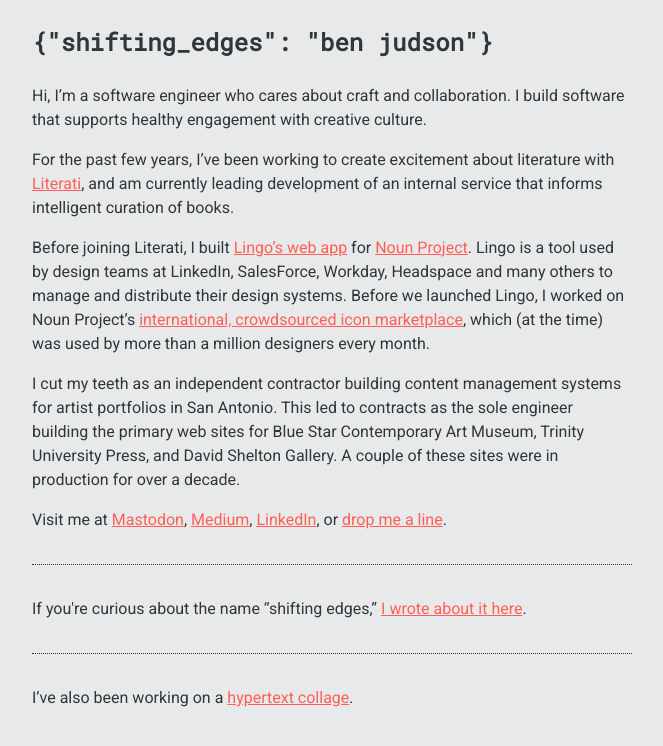
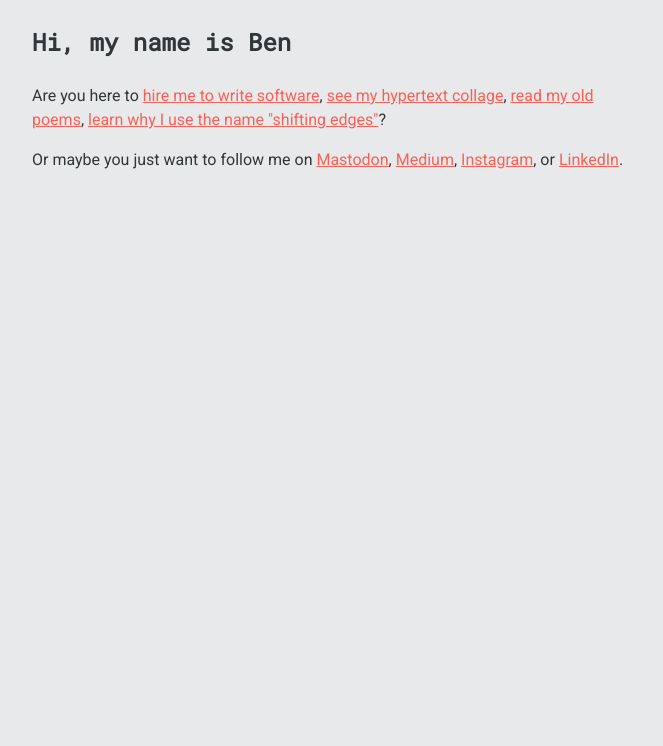
Before and after one commit to bjudson/shiftingedges, a SvelteKit app: page / in a window 1280 px wide. Shown: the top 746 px of the page, without its empty margins (308-971 px from the left). Built offline with nearby package versions, Linux system fonts and the light colour scheme.

Commit message:
misc restructuring
* move styles off of body and in PageContainer
* move software bio into sub page
* make home page simply navigation to subsections
* clean up some collage styles

```diff
--- a/src/app.html
+++ b/src/app.html
@@ -31,10 +31,6 @@
 	}
 
 	body {
-		font-family: 'Roboto', sans-serif;
-		display: flex;
-		justify-content: center;
-		padding: 16px;
 		font-size: 16px;
 		line-height: 24px;
 		background: var(--bg-color);
--- a/src/routes/+page.svelte
+++ b/src/routes/+page.svelte
@@ -1,96 +1,39 @@
+<script>
+  import PageContainer from "./PageContainer.svelte";
+</script>
+
 <svelte:head>
-  <title>Ben Judson # software engineer</title>
-  <meta property="og:title" content="Ben Judson # software engineer" />
+  <title>Ben Judson</title>
+  <meta property="og:title" content="Ben Judson" />
   <meta
     property="og:description"
     content="Hi, I’m a software engineer who cares about craft and collaboration. I build software that
-	supports healthy engagement with creative culture."
+      supports healthy engagement with creative culture."
   />
   <link rel="icon" type="image/png" href="favicon.png?v=1" />
 </svelte:head>
 
-<section>
-  <h1>&lbrace;"shifting_edges": "ben judson"&rbrace;</h1>
+<PageContainer>
+  <section>
+    <h1>Hi, my name is Ben</h1>
 
-  <div id="work">
     <p>
-      Hi, I’m a software engineer who cares about craft and collaboration. I
-      build software that supports healthy engagement with creative culture.
+      Are you here to <a href="/software">hire me to write software</a>,
+      <a href="/collage">see my hypertext collage</a>,
+      <a href="/poems">read my old poems</a>,
+      <a href="/shifting-edges">learn why I use the name "shifting edges"</a>?
     </p>
+
     <p>
-      For the past few years, I’ve been working to create excitement about
-      literature with <a href="https://literati.com/">Literati</a>, and am
-      currently leading development of an internal service that informs
-      intelligent curation of books.
+      Or maybe you just want to follow me on <a
+        rel="me"
+        href="https://hachyderm.io/@shiftingedges">Mastodon</a
+      >, <a href="https://medium.com/@shiftingedges">Medium</a>,
+      <a href="https://www.instagram.com/shiftingedges/">Instagram</a>, or
+      <a href="https://www.linkedin.com/in/ben-judson/">LinkedIn</a>.
     </p>
-    <p>
-      Before joining Literati, I built <a href="https://www.lingoapp.com/"
-        >Lingo’s web app</a
-      >
-      for
-      <a href="https://thenounproject.com/">Noun Project</a>. Lingo is a tool
-      used by design teams at LinkedIn, SalesForce, Workday, Headspace and many
-      others to manage and distribute their design systems. Before we launched
-      Lingo, I worked on Noun Project’s
-      <a href="https://thenounproject.com/search/?q=origami"
-        >international, crowdsourced icon marketplace</a
-      >, which (at the time) was used by more than a million designers every
-      month.
-    </p>
-    <p>
-      I cut my teeth as an independent contractor building content management
-      systems for artist portfolios in San Antonio. This led to contracts as the
-      sole engineer building the primary web sites for Blue Star Contemporary
-      Art Museum, Trinity University Press, and David Shelton Gallery. A couple
-      of these sites were in production for over a decade.
-    </p>
-    <p>
-      Visit me at <a rel="me" href="https://hachyderm.io/@shiftingedges"
-        >Mastodon</a
-      >,
-      <a href="https://medium.com/@shiftingedges">Medium</a>,
-      <a href="https://www.linkedin.com/in/ben-judson/">LinkedIn</a>, or
-      <a href="mailto:ben@shiftingedges.com">drop me a line</a>.
-    </p>
-  </div>
-
-  <div id="other-stuff" style="display: none;">
-    <p>I’ve written some <a href="http://whenithides.org/">poetry</a>.</p>
-    <p>
-      I’ve also written some essays about artists like <a
-        href="http://l.pastelegram.org/features/166">John Cage</a
-      >.
-    </p>
-    <p>
-      I’ve organized some <a href="http://heavydenim.org/past.html"
-        >concerts by adventurous musicians</a
-      >.
-    </p>
-    <p>
-      I used to host a radio show called the Free Jazz Hour on KRTU San Antonio.
-    </p>
-  </div>
-
-  <div
-    style="margin-top: 2rem; padding-top: 2rem; border-top: 1px dotted var(--fg-color);"
-  >
-    <p>
-      If you're curious about the name “shifting edges,” <a
-        href="shifting-edges/">I wrote about it here</a
-      >.
-    </p>
-    <div>
-      <div
-        style="margin-top: 2rem; padding-top: 2rem; border-top: 1px dotted var(--fg-color);"
-      >
-        <p>
-          I’ve also been working on a <a href="collage/">hypertext collage</a>.
-        </p>
-        <div></div>
-      </div>
-    </div>
-  </div>
-</section>
+  </section></PageContainer
+>
 
 <style>
   section {
@@ -104,17 +47,13 @@
     margin: 0 0 24px 0;
   }
 
-  p {
-    margin: 0 0 16px 0;
-  }
-
   a {
     color: #fe5f55;
   }
 
   @media only screen and (max-width: 768px) {
     h1 {
-      font-size: 16px;
+      font-size: 18px;
       line-height: 24px;
     }
   }
--- /dev/null
+++ b/src/routes/PageContainer.svelte
@@ -0,0 +1,12 @@
+<div>
+  <slot />
+</div>
+
+<style>
+  div {
+    font-family: "Roboto", sans-serif;
+    display: flex;
+    justify-content: center;
+    padding: 16px;
+  }
+</style>
--- a/src/routes/poems/+layout.svelte
+++ b/src/routes/poems/+layout.svelte
@@ -2,6 +2,14 @@
   import { linksClicked } from "./stores";
 </script>
 
+<svelte:head>
+  <title>waves without sea: poems</title>
+  <meta property="og:title" content="waves without sea" />
+  <meta property="og:description" content="a collection of hypertext poems" />
+  <link rel="icon" type="image/png" href="favicon.png?v=1" />
+</svelte:head>
+
+<div class="poem-container">
   <slot />
 
   <section class="footer">
@@ -22,6 +30,7 @@
       by <a href="/">Ben Judson</a>
     </p>
   </section>
+</div>
 
 <style>
   @font-face {
@@ -36,6 +45,16 @@
     src: url("/Alegreya-Bold.otf");
     font-weight: bold;
     font-style: normal;
+  }
+
+  .poem-container {
+    display: flex;
+    flex-direction: column;
+    align-items: center;
+    padding: 1rem;
+    @media (max-width: 768px) {
+      padding: 0;
+    }
   }
 
   section.footer {
@@ -102,14 +121,4 @@
       }
     }
   }
-
-  :global(body) {
-    flex-direction: column;
-    align-items: center;
-
-    @media (max-width: 768px) {
-      padding: 0 !important;
-      margin: 0 !important;
-    }
-  }
 </style>
--- /dev/null
+++ b/src/routes/software/+page.svelte
@@ -0,0 +1,82 @@
+<script>
+  import PageContainer from "../PageContainer.svelte";
+</script>
+
+<svelte:head>
+  <title>Ben Judson # software engineer</title>
+  <meta property="og:title" content="Ben Judson # software engineer" />
+  <meta
+    property="og:description"
+    content="Hi, I’m a software engineer who cares about craft and collaboration. I build software that
+	supports healthy engagement with creative culture."
+  />
+  <link rel="icon" type="image/png" href="favicon.png?v=1" />
+</svelte:head>
+
+<PageContainer>
+  <section>
+    <h1>&lbrace;"shifting_edges": "ben judson"&rbrace;</h1>
+
+    <div id="work">
+      <p>
+        I’m a software engineer who cares about craft and collaboration. I build
+        software that supports healthy engagement with creative culture.
+      </p>
+      <p>
+        For the past few years, I’ve been working to create excitement about
+        literature with <a href="https://literati.com/">Literati</a>, and am
+        currently leading development of an internal service that informs
+        intelligent curation of books.
+      </p>
+      <p>
+        Before joining Literati, I built <a href="https://www.lingoapp.com/"
+          >Lingo’s web app</a
+        >
+        for
+        <a href="https://thenounproject.com/">Noun Project</a>. Lingo is a tool
+        used by design teams at LinkedIn, SalesForce, Workday, Headspace and
+        many others to manage and distribute their design systems. Before we
+        launched Lingo, I worked on Noun Project’s
+        <a href="https://thenounproject.com/search/?q=origami"
+          >international, crowdsourced icon marketplace</a
+        >, which (at the time) was used by more than a million designers every
+        month.
+      </p>
+      <p>
+        I cut my teeth as an independent contractor building content management
+        systems for artist portfolios in San Antonio. This led to contracts as
+        the sole engineer building the primary web sites for Blue Star
+        Contemporary Art Museum, Trinity University Press, and David Shelton
+        Gallery. A couple of these sites were in production for over a decade.
+      </p>
+    </div>
+  </section>
+</PageContainer>
+
+<style>
+  section {
+    max-width: 600px;
+  }
+
+  h1 {
+    font-family: "Roboto Mono", sans-serif;
+    font-size: 24px;
+    line-height: 36px;
+    margin: 0 0 24px 0;
+  }
+
+  p {
+    margin: 0 0 16px 0;
+  }
+
+  a {
+    color: #fe5f55;
+  }
+
+  @media only screen and (max-width: 768px) {
+    h1 {
+      font-size: 16px;
+      line-height: 24px;
+    }
+  }
+</style>
--- a/static/collage.css
+++ b/static/collage.css
@@ -1,35 +1,15 @@
-@import url('https://fonts.googleapis.com/css?family=Roboto|Roboto+Mono');
-
-* {
-    box-sizing: border-box;
-}
-
-:root {
-    --fg-color: #313638;
-    --bg-color: #E8E9EB;
-}
-
-@media (prefers-color-scheme: dark) {
-    :root {
-        --bg-color: #313638;
-        --fg-color: #E8E9EB;
-    }
-}
-
 body {
     font-family: 'Roboto', sans-serif;
     display: flex;
     flex-direction: column;
     align-items: center;
-    padding: 0 16px 16px;
-    font-size: 16px;
-    line-height: 24px;
-    background: var(--bg-color);
-    color: var(--fg-color);
+    padding: 16px;
 }
 
 h1 {
-    font-family: 'Roboto Mono', sans-serif;
+    width: 100%;
+    max-width: 600px;
+    text-align: left;
     font-size: 24px;
     line-height: 36px;
     margin: 0 0 24px 0;
@@ -126,10 +106,4 @@
         font-size: 16px;
         line-height: 24px;
     }
-    section {
-        margin-bottom: 3rem;
-    }
-    nav {
-        margin-top: 3rem;
-    }
 }
```
Also changed, not shown: src/routes/collage/+page.svelte (+6 -4 lines), src/routes/shifting-edges/+page.svelte (+25 -17 lines). Lines whose indentation alone changed are shown as unchanged.
